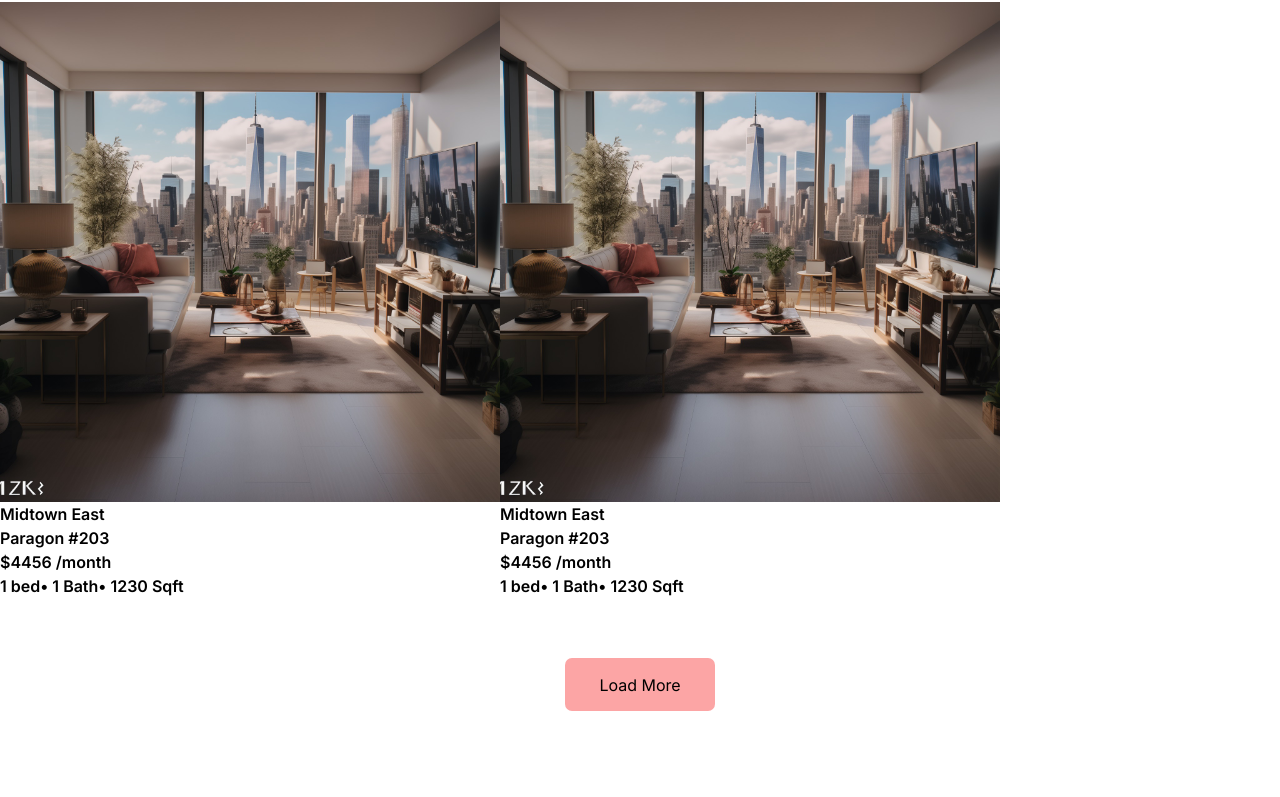
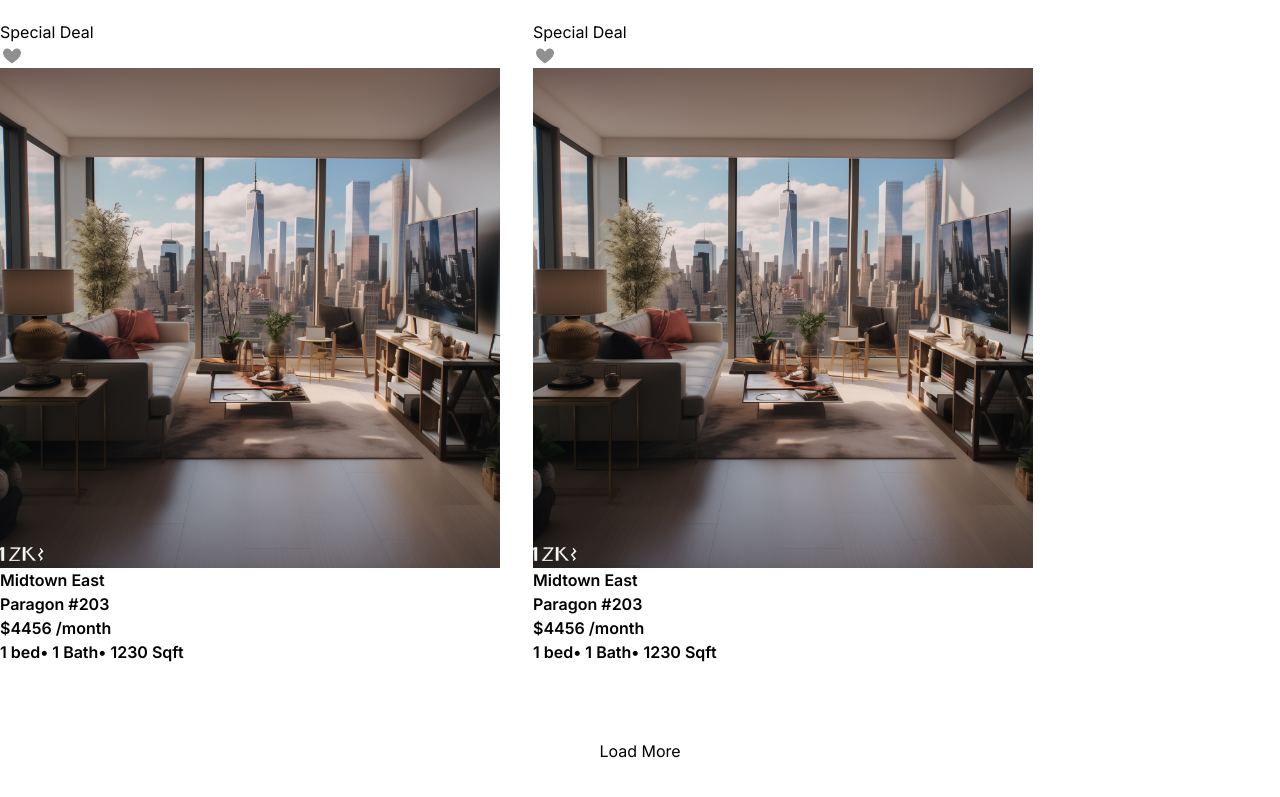
Before and after one commit to shariful10/jiibs, a Next.js app: page /searchbuilding in a window 1280 px wide. Shown: the part 1334-2131 px from the top of the page. Before the commit the page ends 2105 px from the top, so only its background shows below. Built offline with nearby package versions, Linux system fonts and the light colour scheme.

Commit message:
fix cards

```diff
--- a/src/Components/UnitCard.jsx
+++ b/src/Components/UnitCard.jsx
@@ -4,7 +4,7 @@ import unitImage from "../../public/unitImage.jpeg";
 
 const UnitCard = () => {
   return (
-    <div className="relative h-[430px] w-[320px] me-[33px] mb-[40px]">
+    <div className="relative h-[430px] w-[320px] mb-[40px]">
       <button className="absolute top-[16px] left-[16px] bg-white text-black px-3 py-1 rounded-full h-[24px] w-[101px] text-[12px]">
         Special Deal
       </button>
--- a/src/app/searchbuilding/page.js
+++ b/src/app/searchbuilding/page.js
@@ -3,8 +3,8 @@ import React from 'react';
 
 const page = () => {
     return (
-        <div className='flex flex-col justify-center'>
-            <div className='flex flex-wrap justify-start'>
+        <div className='flex flex-col justify-center max-w-[1382px]'>
+                <div className='flex flex-wrap justify-start gap-[33px] '>
             <UnitCard></UnitCard>
             <UnitCard></UnitCard>
             <UnitCard></UnitCard>
@@ -12,7 +12,7 @@ const page = () => {
             <UnitCard></UnitCard>
             <UnitCard></UnitCard>
             </div>
-        <button className='my-[60px] h-[53px] w-[150px] border-[#E4E4E4] bg-red-300 rounded-[7px] m-auto'>
+        <button className='my-[60px] h-[53px] w-[150px] border-[#E4E4E4] rounded-[7px] m-auto'>
             Load More
         </button>
         </div>
--- a/src/app/searchunit/page.js
+++ b/src/app/searchunit/page.js
@@ -2,6 +2,16 @@ import UnitCard from '@/Components/UnitCard';
 import React, { useEffect, useState } from 'react';
 
 const page = () => {
+    const [units, setUnits] = useState([]);
+
+    useEffect(() => {
+        fetch('/units.json') // Assuming units.json is in the public folder
+            .then(res => res.json())
+            .then(data => setUnits(data))
+            .catch(error => console.error('Error fetching units:', error));
+    }, []);
+
+    console.log("gello",units)
 
     return (
         <div className='flex flex-wrap justify-start'>
```
Also changed, not shown: src/Components/Shared/NavBar.jsx (added, +15 -0 lines). Lines whose indentation alone changed are shown as unchanged.
